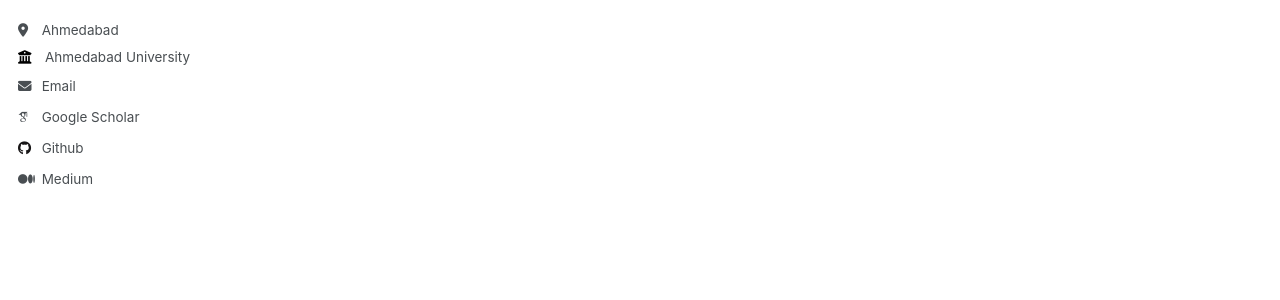
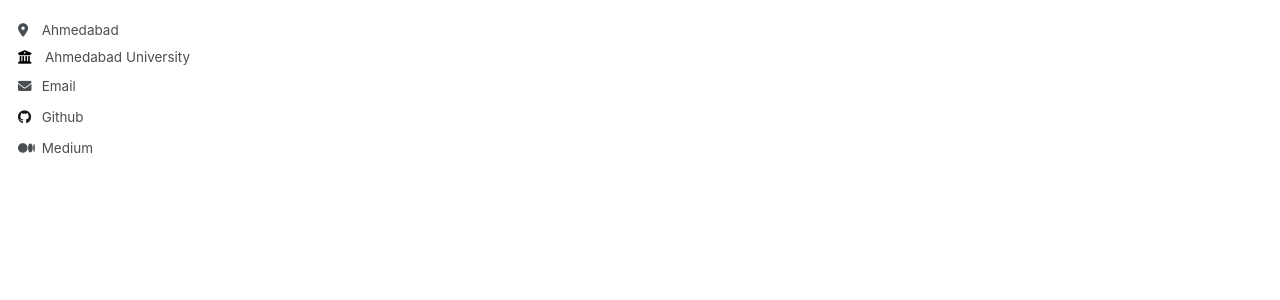
Before and after one commit to MK137/kishan_malaviya.github.io, a Jekyll site: the page built from _pages/about.md, in a window 1280 px wide. Shown: the part 278-578 px from the top of the page. Built offline with Jekyll 4.4.1, drawn with Linux system fonts in a browser that asks for light colours; some web fonts are replaced.

Commit message:
Update _config.yml

```diff
--- a/_config.yml
+++ b/_config.yml
@@ -32,7 +32,7 @@ author:
 
   # Academic websites
   #arxiv            : # URL - Update with the correct link to your profile
-  googlescholar    : "https://scholar.google.com/citations?user=IVmleFEAAAAJ"
+  #googlescholar    : "https://scholar.google.com/citations?user=IVmleFEAAAAJ"
   #impactstory      : # URL
   #orcid            : #"http://orcid.org/yourorcidurl"
   #semantic         : # URL
@@ -59,7 +59,7 @@ author:
   lastfm           : # Username
   linkedin         : # Username
   mastodon         : # URL
-  medium           : https://medium.com/@kishanmalaviya.career # URL
+  medium           : "https://medium.com/@kishanmalaviya.career" # URL
   pinterest        : # Username
   soundcloud       : # Username
   steam            : # Username
```
